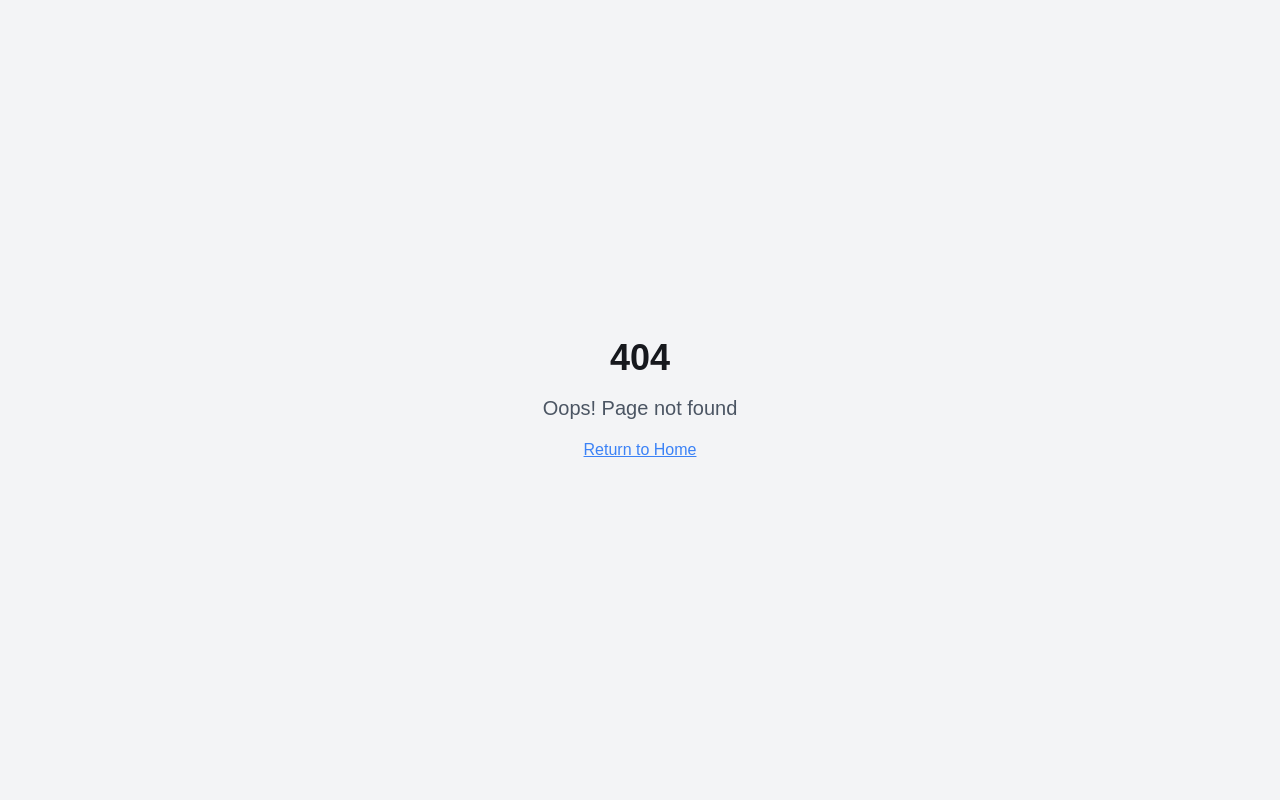
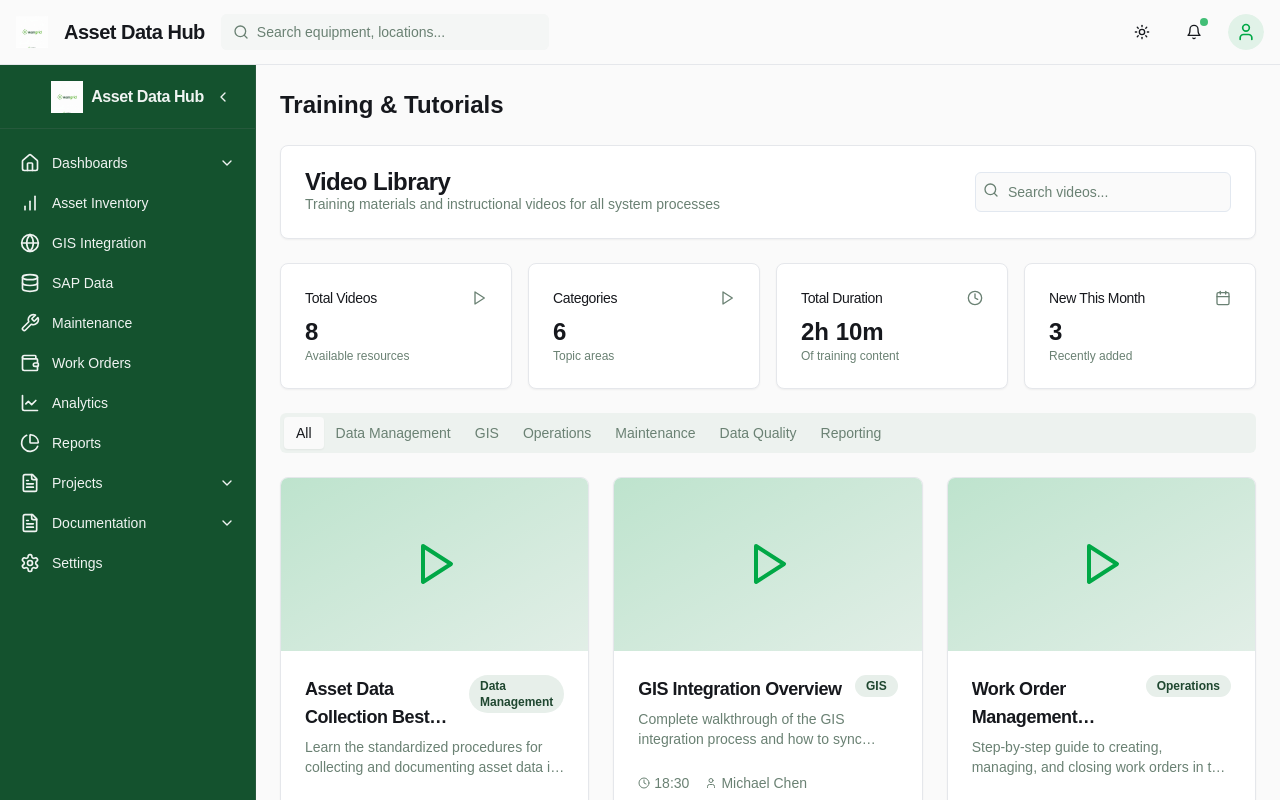
Before and after one commit to rcmarques357/portal-2025, a React (Vite) app: page /documentation/training-tutorials in a window 1280 px wide. Before the commit this address had no page. Built offline with nearby package versions, Linux system fonts and the light colour scheme.

Commit message:
Add Useful Videos page

```diff
--- a/src/App.tsx
+++ b/src/App.tsx
@@ -28,6 +28,7 @@ import SAPIntegration from "./pages/SAPIntegration";
 import AssetDataProcess from "./pages/AssetDataProcess";
 import ProcessesProcedures from "./pages/ProcessesProcedures";
 import Maintenance from "./pages/Maintenance";
+import TrainingTutorials from "./pages/TrainingTutorials";
 
 const queryClient = new QueryClient();
 
@@ -60,6 +61,7 @@ const App = () => (
             <Route path="/documentation" element={<Documentation />} />
             <Route path="/documentation/governance" element={<GovernanceStandards />} />
             <Route path="/documentation/processes-procedures" element={<ProcessesProcedures />} />
+            <Route path="/documentation/training-tutorials" element={<TrainingTutorials />} />
             <Route path="/projects/customer-transformer-detection" element={<CustomerTransformerDetection />} />
             <Route path="/dashboards/asset-data-quality/gis-sap-discrepancy" element={<GISDiscrepancy />} />
             {/* ADD ALL CUSTOM ROUTES ABOVE THE CATCH-ALL "*" ROUTE */}
--- a/src/components/layout/Sidebar.tsx
+++ b/src/components/layout/Sidebar.tsx
@@ -107,7 +107,8 @@ export function Sidebar({ isCollapsed, onToggle, className }: SidebarProps) {
       subItems: [
         { title: 'Business Process Manuals', href: '/documentation#bpm' },
         { title: 'Governance & Standards', href: '/documentation/governance' },
-        { title: 'Processes & Procedures', href: '/documentation/processes-procedures' }
+        { title: 'Processes & Procedures', href: '/documentation/processes-procedures' },
+        { title: 'Training & Tutorials', href: '/documentation/training-tutorials' }
       ]
     },
     {
--- /dev/null
+++ b/src/pages/TrainingTutorials.tsx
@@ -0,0 +1,243 @@
+import { useState } from 'react';
+import { PageLayout } from '@/components/layout/PageLayout';
+import { Card, CardContent, CardDescription, CardHeader, CardTitle } from '@/components/ui/card';
+import { Tabs, TabsContent, TabsList, TabsTrigger } from '@/components/ui/tabs';
+import { Badge } from '@/components/ui/badge';
+import { Input } from '@/components/ui/input';
+import { Play, Clock, Search, User, Calendar } from 'lucide-react';
+import { Button } from '@/components/ui/button';
+
+interface Video {
+  id: string;
+  title: string;
+  description: string;
+  category: string;
+  duration: string;
+  uploadDate: string;
+  instructor: string;
+  thumbnail?: string;
+  views?: number;
+}
+
+const TrainingTutorials = () => {
+  const [searchQuery, setSearchQuery] = useState('');
+
+  const videos: Video[] = [
+    {
+      id: 'VID-001',
+      title: 'Asset Data Collection Best Practices',
+      description: 'Learn the standardized procedures for collecting and documenting asset data in the field.',
+      category: 'Data Management',
+      duration: '12:45',
+      uploadDate: '2024-01-15',
+      instructor: 'Sarah Johnson',
+      views: 245
+    },
+    {
+      id: 'VID-002',
+      title: 'GIS Integration Overview',
+      description: 'Complete walkthrough of the GIS integration process and how to sync spatial data with SAP.',
+      category: 'GIS',
+      duration: '18:30',
+      uploadDate: '2024-01-20',
+      instructor: 'Michael Chen',
+      views: 189
+    },
+    {
+      id: 'VID-003',
+      title: 'Work Order Management Tutorial',
+      description: 'Step-by-step guide to creating, managing, and closing work orders in the system.',
+      category: 'Operations',
+      duration: '15:20',
+      uploadDate: '2024-01-25',
+      instructor: 'Emily Rodriguez',
+      views: 312
+    },
+    {
+      id: 'VID-004',
+      title: 'Transformer Maintenance Procedures',
+      description: 'Essential safety protocols and maintenance steps for transformer inspections.',
+      category: 'Maintenance',
+      duration: '22:15',
+      uploadDate: '2024-02-01',
+      instructor: 'Robert Wilson',
+      views: 278
+    },
+    {
+      id: 'VID-005',
+      title: 'SAP Data Quality Checks',
+      description: 'How to identify and resolve data quality issues between GIS and SAP systems.',
+      category: 'Data Quality',
+      duration: '16:40',
+      uploadDate: '2024-02-05',
+      instructor: 'Lisa Anderson',
+      views: 156
+    },
+    {
+      id: 'VID-006',
+      title: 'Mobile Data Collection App',
+      description: 'Using the mobile application for field data collection and real-time updates.',
+      category: 'Data Management',
+      duration: '10:30',
+      uploadDate: '2024-02-08',
+      instructor: 'David Kim',
+      views: 198
+    },
+    {
+      id: 'VID-007',
+      title: 'Asset Inspection Checklist',
+      description: 'Complete guide to conducting thorough asset inspections using standardized checklists.',
+      category: 'Operations',
+      duration: '14:25',
+      uploadDate: '2024-02-10',
+      instructor: 'Jennifer Martinez',
+      views: 223
+    },
+    {
+      id: 'VID-008',
+      title: 'Reporting and Analytics Dashboard',
+      description: 'Navigate the reporting interface and create custom analytics reports.',
+      category: 'Reporting',
+      duration: '19:15',
+      uploadDate: '2024-02-12',
+      instructor: 'Thomas Brown',
+      views: 167
+    }
+  ];
+
+  const categories = ['All', ...Array.from(new Set(videos.map(v => v.category)))];
+
+  const filteredVideos = videos.filter(video =>
+    video.title.toLowerCase().includes(searchQuery.toLowerCase()) ||
+    video.description.toLowerCase().includes(searchQuery.toLowerCase()) ||
+    video.category.toLowerCase().includes(searchQuery.toLowerCase())
+  );
+
+  return (
+    <PageLayout title="Training & Tutorials">
+      <div className="space-y-6">
+        {/* Header Section */}
+        <Card>
+          <CardHeader>
+            <div className="flex flex-col sm:flex-row sm:items-center sm:justify-between gap-4">
+              <div>
+                <CardTitle>Video Library</CardTitle>
+                <CardDescription>Training materials and instructional videos for all system processes</CardDescription>
+              </div>
+              <div className="relative w-full sm:w-64">
+                <Search className="absolute left-2 top-2.5 h-4 w-4 text-muted-foreground" />
+                <Input
+                  placeholder="Search videos..."
+                  value={searchQuery}
+                  onChange={(e) => setSearchQuery(e.target.value)}
+                  className="pl-8"
+                />
+              </div>
+            </div>
+          </CardHeader>
+        </Card>
+
+        {/* Stats Overview */}
+        <div className="grid gap-4 md:grid-cols-4">
+          <Card>
+            <CardHeader className="flex flex-row items-center justify-between space-y-0 pb-2">
+              <CardTitle className="text-sm font-medium">Total Videos</CardTitle>
+              <Play className="h-4 w-4 text-muted-foreground" />
+            </CardHeader>
+            <CardContent>
+              <div className="text-2xl font-bold">{videos.length}</div>
+              <p className="text-xs text-muted-foreground">Available resources</p>
+            </CardContent>
+          </Card>
+          <Card>
+            <CardHeader className="flex flex-row items-center justify-between space-y-0 pb-2">
+              <CardTitle className="text-sm font-medium">Categories</CardTitle>
+              <Play className="h-4 w-4 text-muted-foreground" />
+            </CardHeader>
+            <CardContent>
+              <div className="text-2xl font-bold">{categories.length - 1}</div>
+              <p className="text-xs text-muted-foreground">Topic areas</p>
+            </CardContent>
+          </Card>
+          <Card>
+            <CardHeader className="flex flex-row items-center justify-between space-y-0 pb-2">
+              <CardTitle className="text-sm font-medium">Total Duration</CardTitle>
+              <Clock className="h-4 w-4 text-muted-foreground" />
+            </CardHeader>
+            <CardContent>
+              <div className="text-2xl font-bold">2h 10m</div>
+              <p className="text-xs text-muted-foreground">Of training content</p>
+            </CardContent>
+          </Card>
+          <Card>
+            <CardHeader className="flex flex-row items-center justify-between space-y-0 pb-2">
+              <CardTitle className="text-sm font-medium">New This Month</CardTitle>
+              <Calendar className="h-4 w-4 text-muted-foreground" />
+            </CardHeader>
+            <CardContent>
+              <div className="text-2xl font-bold">3</div>
+              <p className="text-xs text-muted-foreground">Recently added</p>
+            </CardContent>
+          </Card>
+        </div>
+
+        {/* Video Grid with Category Tabs */}
+        <Tabs defaultValue="All" className="w-full">
+          <TabsList className="w-full justify-start overflow-x-auto flex-wrap h-auto">
+            {categories.map(category => (
+              <TabsTrigger key={category} value={category}>
+                {category}
+              </TabsTrigger>
+            ))}
+          </TabsList>
+
+          {categories.map(category => (
+            <TabsContent key={category} value={category} className="mt-6">
+              <div className="grid gap-6 md:grid-cols-2 lg:grid-cols-3">
+                {(category === 'All' ? filteredVideos : filteredVideos.filter(v => v.category === category)).map(video => (
+                  <Card key={video.id} className="overflow-hidden hover:shadow-lg transition-shadow">
+                    <div className="aspect-video bg-muted relative flex items-center justify-center">
+                      <div className="absolute inset-0 bg-gradient-to-br from-primary/20 to-primary/5" />
+                      <Play className="h-12 w-12 text-primary relative z-10" />
+                    </div>
+                    <CardHeader>
+                      <div className="flex items-start justify-between gap-2">
+                        <CardTitle className="text-lg line-clamp-2">{video.title}</CardTitle>
+                        <Badge variant="secondary">{video.category}</Badge>
+                      </div>
+                      <CardDescription className="line-clamp-2">{video.description}</CardDescription>
+                    </CardHeader>
+                    <CardContent>
+                      <div className="space-y-3">
+                        <div className="flex items-center gap-4 text-sm text-muted-foreground">
+                          <span className="flex items-center gap-1">
+                            <Clock className="h-3 w-3" />
+                            {video.duration}
+                          </span>
+                          <span className="flex items-center gap-1">
+                            <User className="h-3 w-3" />
+                            {video.instructor}
+                          </span>
+                        </div>
+                        <div className="flex items-center justify-between text-xs text-muted-foreground">
+                          <span>{new Date(video.uploadDate).toLocaleDateString()}</span>
+                          <span>{video.views} views</span>
+                        </div>
+                        <Button className="w-full" variant="outline">
+                          <Play className="h-4 w-4 mr-2" />
+                          Watch Video
+                        </Button>
+                      </div>
+                    </CardContent>
+                  </Card>
+                ))}
+              </div>
+            </TabsContent>
+          ))}
+        </Tabs>
+      </div>
+    </PageLayout>
+  );
+};
+
+export default TrainingTutorials;
```
